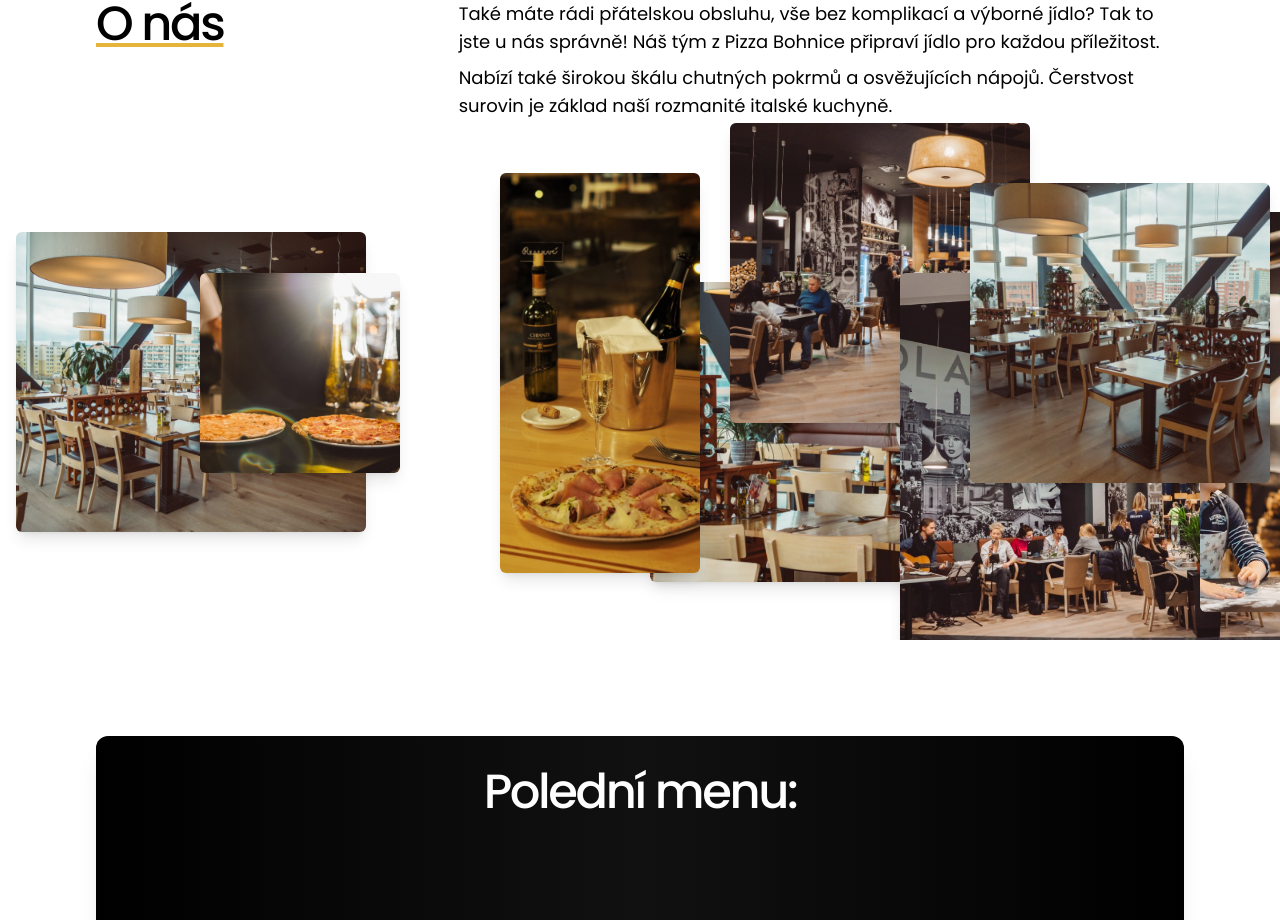
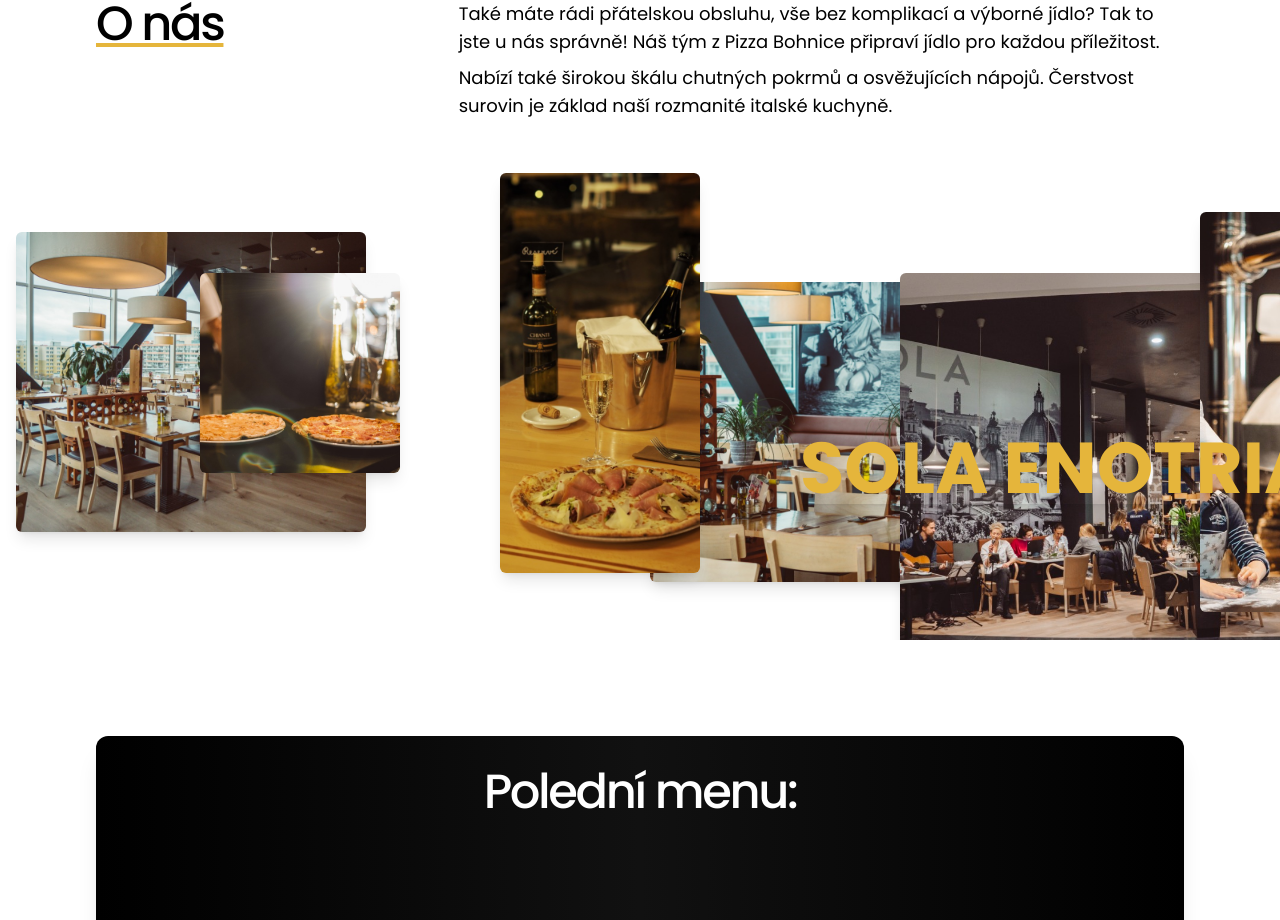
Before and after one commit to TomasLukes/sola-enotria, a Next.js app: page / in a window 1280 px wide. Shown: the part 1040-1960 px from the top of the page. Built offline with nearby package versions, Linux system fonts and the light colour scheme.

Commit message:
fix: parallax styling

```diff
--- a/app/components/ImageGallery/ImageParallax/ImageParallax.tsx
+++ b/app/components/ImageGallery/ImageParallax/ImageParallax.tsx
@@ -4,7 +4,10 @@
 
 const ImageParallax = (): ReactElement => {
   return (
-    <div className="h-[800px] mt-20 relative">
+    <div className="container-full h-[800px] mt-20 relative">
+      <h3 className="absolute text-7xl font-bold text-accent bg-transaprent text-nowrap shadow-lg top-[200px] left-[800px] z-10">
+        SOLA ENOTRIA
+      </h3>
       <div className="absolute top-0 left-4">
         <ImageModal
           imgSrc={`/assets/restaurant/interier-01.jpg`}
@@ -17,13 +20,6 @@
           imgSrc={`/assets/restaurant/interier-02.jpg`}
           variant="desktop"
           className="h-[400px] w-[200px]"
-        />
-      </div>
-      <div className="absolute bottom-[50px] right-[250px]">
-        <ImageModal
-          imgSrc={`/assets/restaurant/interier-03.jpg`}
-          variant="desktop"
-          className="absolute h-[300px] w-[300px]"
         />
       </div>
       <div className="absolute bottom-0 left-[200px]">
@@ -54,7 +50,7 @@
           className="absolute h-[300px] w-[300px]"
         />
       </div>
-      <div className="absolute bottom-[-10px] right-[10px] ">
+      <div className="absolute bottom-[-100px] left-[1450px] -z-10">
         <ImageModal
           imgSrc={`/assets/restaurant/interier-08.jpg`}
           variant="desktop"
```
